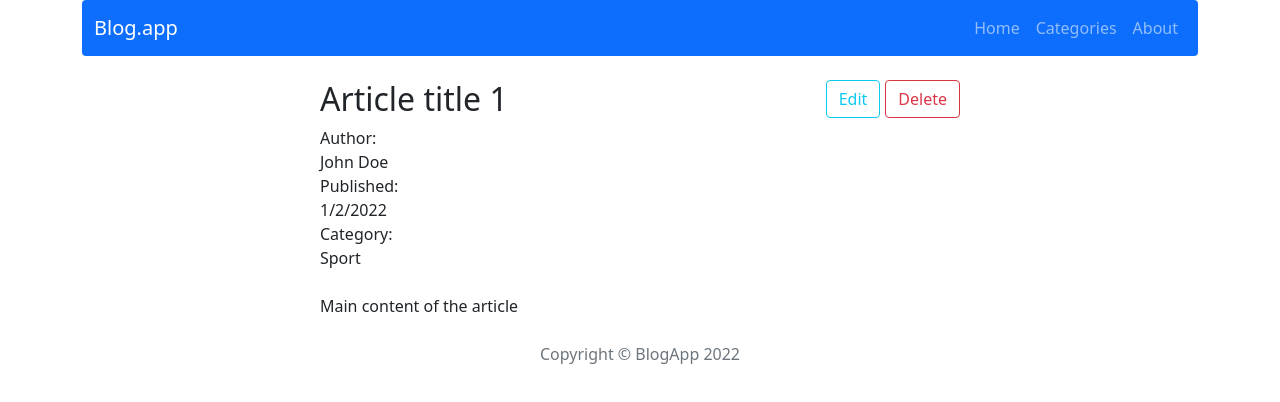
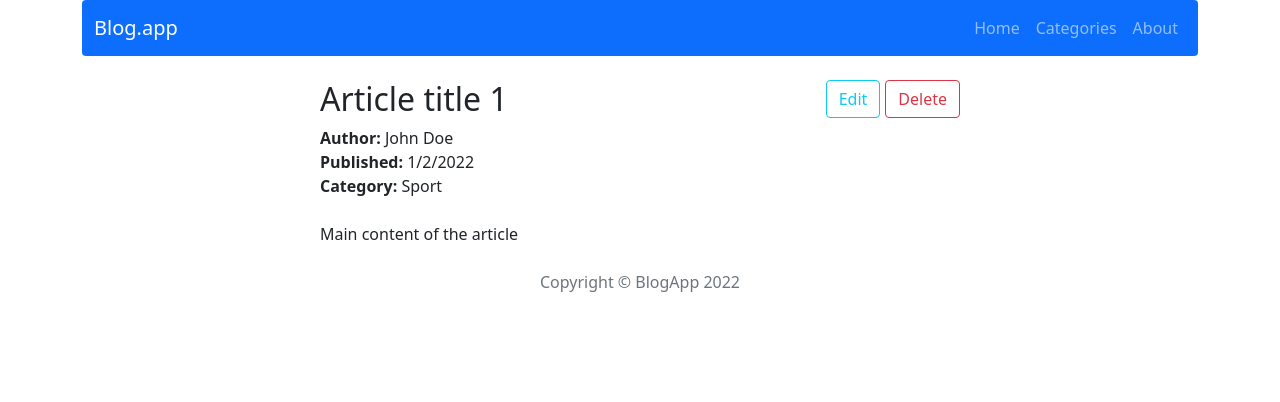
Before and after one commit to Jnlietta/react-blog, a React (Create React App) app: page /post/1 in a window 1280 px wide. Shown: the top 402 px of the page. Built offline with nearby package versions, Linux system fonts and the light colour scheme.

Commit message:
Use hook useParams and fix styles in Post

```diff
--- a/src/components/features/Post/Post.js
+++ b/src/components/features/Post/Post.js
@@ -2,13 +2,14 @@ import { useDispatch, useSelector } from 'react-redux';
 import styles from './Post.module.scss';
 import { getPostById, removePost } from '../../../redux/postsRedux';
 import { Button, Modal } from 'react-bootstrap';
-import { NavLink, Navigate } from 'react-router-dom';
+import { NavLink, Navigate, useParams } from 'react-router-dom';
 import { useState } from 'react';
 import dateToStr from '../../../utils/dateToStr';
 
 
 const Post = () => {
-    const idFromPath = window.location.pathname.split('/').filter(Boolean).pop();
+    const {id} = useParams();
+    const idFromPath = id;
     const post = useSelector(state => getPostById(state, idFromPath));
 
     const [showModal, setShowModal] = useState(false);
@@ -24,6 +25,8 @@ const Post = () => {
     };
 
 
+    console.log(post.author)
+
     const dateString = date => {
         if(post.publishedDate) return dateToStr(date);
     };
@@ -38,11 +41,13 @@ const Post = () => {
                     <Button variant="outline-danger" onClick={handleShowModal}>Delete</Button>
                 </div>
             </div>
-            <p className="mb-0"><span>Author: </span>{post.author}</p>
-            <p className="mb-0"><span>Published: </span>{dateString(post.publishedDate)}</p>
-            <p className="mb-0"><span>Category: </span>{post.category}</p>
-            <br />
-            <p className="mb-0" dangerouslySetInnerHTML={{ __html: post.content }} />
+            <div className={styles.text}>
+                <p className="mb-0"><span>Author: </span>{post.author}</p>
+                <p className="mb-0"><span>Published: </span>{dateString(post.publishedDate)}</p>
+                <p className="mb-0"><span>Category: </span>{post.category}</p>
+                <br />
+                <p className="mb-0" dangerouslySetInnerHTML={{ __html: post.content }} />
+            </div>
 
             <Modal
                 show={showModal}
--- a/src/components/features/Post/Post.module.scss
+++ b/src/components/features/Post/Post.module.scss
@@ -6,7 +6,15 @@
     display:flex;
     justify-content: space-between;
 
+
     button{
         margin-left: 5px;
     }
 }
+
+.text{
+    span{
+        font-weight: bold;
+        display: inline;
+    }
+}
```
